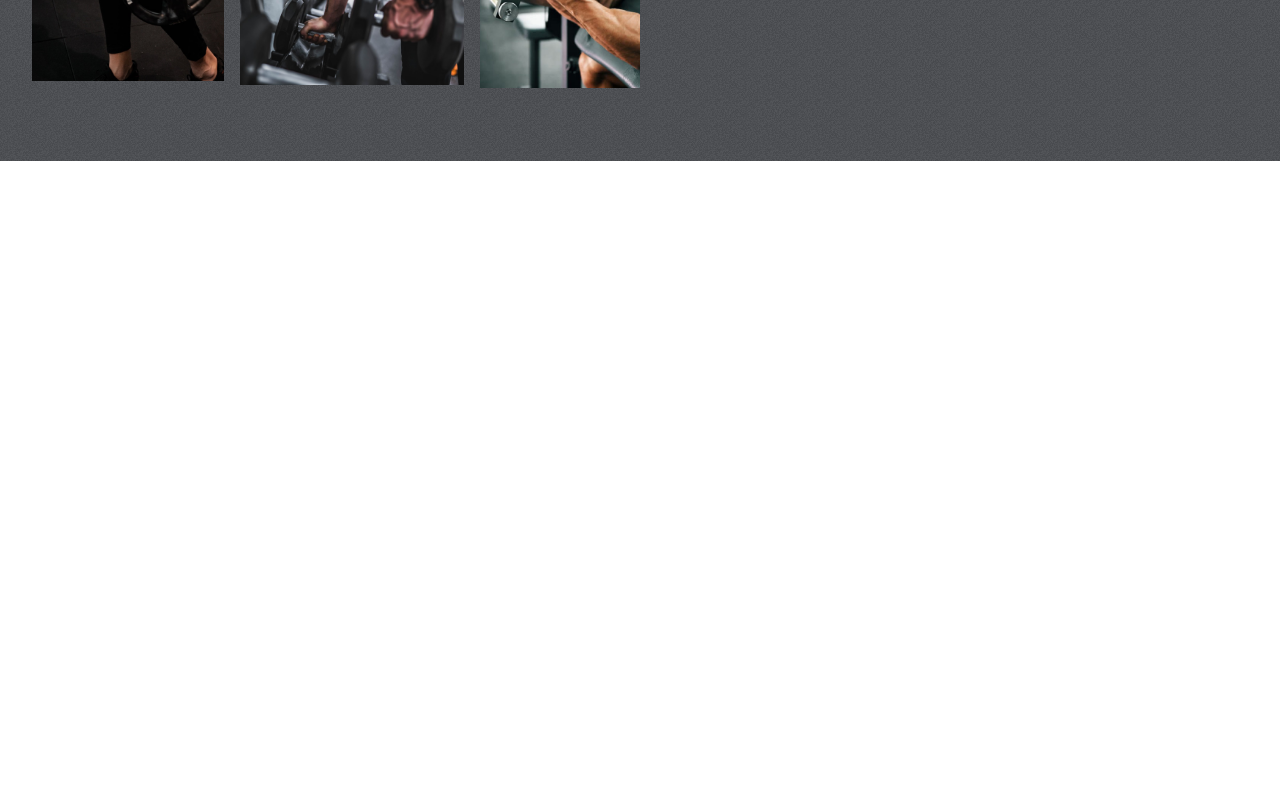
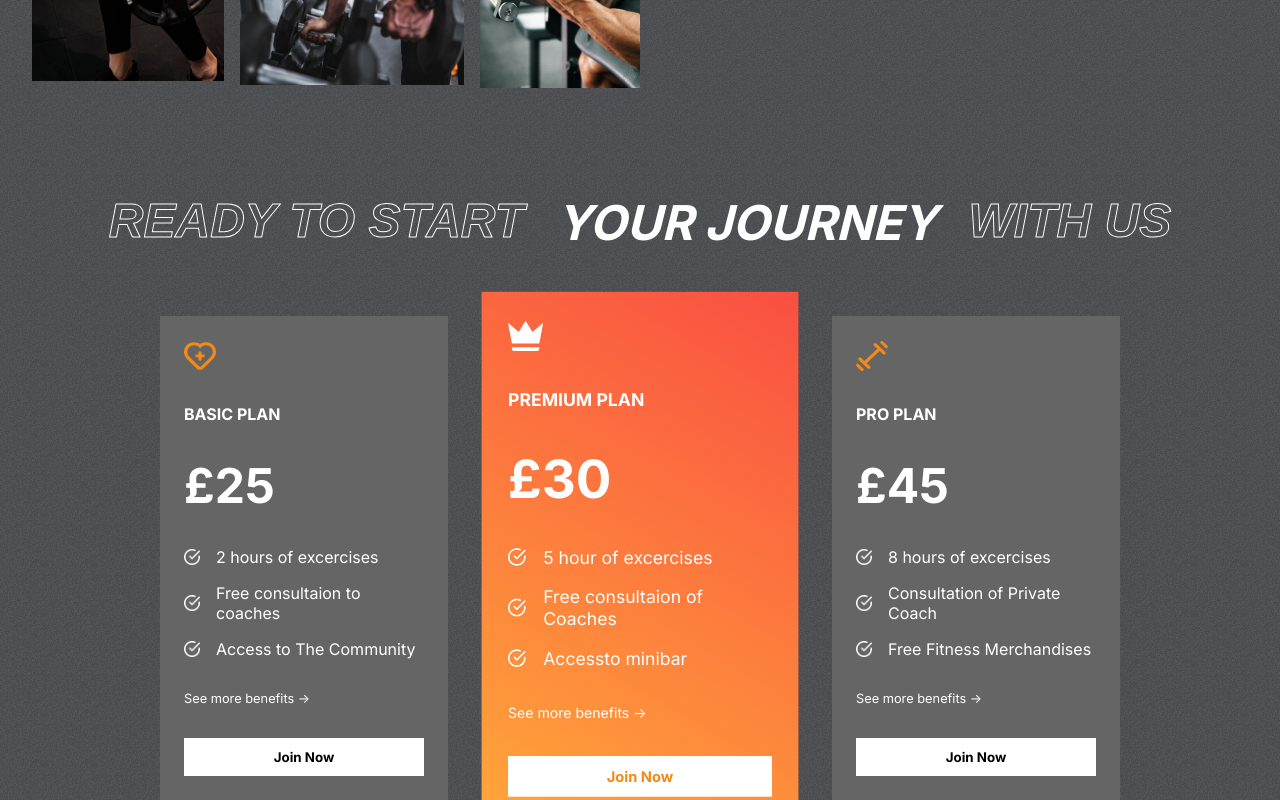
Before and after one commit to drakata27/react-fit-club, a React (Create React App) app: page / in a window 1280 px wide. Shown: the part 1635-2435 px from the top of the page. Before the commit the page ends 1796 px from the top, so only its background shows below. Built offline with nearby package versions, Linux system fonts and the light colour scheme.

Commit message:
Finished Plans component

```diff
--- a/src/App.js
+++ b/src/App.js
@@ -1,5 +1,6 @@
 import './App.css';
 import Hero from './components/Hero/Hero';
+import Plans from './components/Plans/Plans';
 import Programs from './components/Programs/Programs';
 import Reasons from './components/Reasons/Reasons';
 
@@ -9,6 +10,7 @@
         <Hero />
         <Programs />
         <Reasons />
+        <Plans />
     </div>
   );
 }
--- /dev/null
+++ b/src/components/Plans/Plans.css
@@ -0,0 +1,81 @@
+.plans-container {
+    margin-top: -4rem;
+    padding: 0 2rem;
+    display: flex;
+    flex-direction: column;
+    gap: 4rem;
+    position: relative;
+}
+
+.plans {
+    display: flex;
+    align-items: center;
+    justify-content: center;
+    gap: 3rem;
+}
+
+.plan{
+    display: flex;
+    flex-direction: column;
+    background: var(--caloryCard);
+    color: white;
+    gap: 2rem;
+    padding: 1.5rem;
+    width: 15rem;
+}
+
+/* any element that is also the second child of its parent */
+.plan:nth-child(2){
+    background: var(--planCard);
+    transform: scale(1.1);
+
+}
+
+.plan>svg{
+    fill: var(--orange);
+    width: 2rem;
+    height: 2rem;
+}
+
+/* second child of any element */
+.plan>:nth-child(2) {
+    font-size: 1rem;
+    font-weight: bold;
+}
+
+.plan>:nth-child(3) {
+    font-size: 3rem;
+    font-weight: bold;
+}
+
+.plan>:nth-child(5) {
+    font-size: 0.8rem;
+}
+
+.features {
+    display: flex;
+    flex-direction: column;
+    gap: 1rem;
+}
+
+.feature {
+    display: flex;
+    align-items: center ;
+}
+
+.feature>img {
+    width: 1rem;
+    margin-right: 1rem;
+}
+
+.plans>:nth-child(2)>svg{
+    fill: white;
+}
+
+.plans>:nth-child(2)>button{
+    color: var(--orange);
+}
+
+.btn {
+    width: 100%;
+}
--- /dev/null
+++ b/src/components/Plans/Plans.jsx
@@ -0,0 +1,43 @@
+import React from 'react'
+import './Plans.css'
+import {plansData} from '../../data/plansData'
+import whiteTick from '../../assets/whiteTick.png'
+
+const Plans = () => {
+  return (
+    <div className="plans-container">
+        <div className="programs-header" style={{gap:'2rem'}}>
+            <span className='stroke-text'>ready to start</span>
+            <span>your journey</span>
+            <span className='stroke-text'>with us</span>
+        </div>
+
+        {/* plans card */}
+        <div className="plans">
+            {plansData.map((plan, i)=>(
+                <div className="plan" key={i}>
+                    {plan.icon}
+                    <span>{plan.name}</span>
+                    <span>£{plan.price}</span>
+
+                    <div className="features">
+                        {plan.features.map((feature, i)=>(
+                            <div className="feature">
+                                <img src={whiteTick} alt="white tick" />
+                                <span key={i}>{feature}</span>
+                            </div>
+                        ))}
+                    </div>
+
+                    <div>
+                        <span>See more benefits -></span>
+                    </div>
+                    <button className="btn">Join Now</button>
+                </div>
+            ))}
+        </div>
+    </div>
+  )
+}
+
+export default Plans
```
